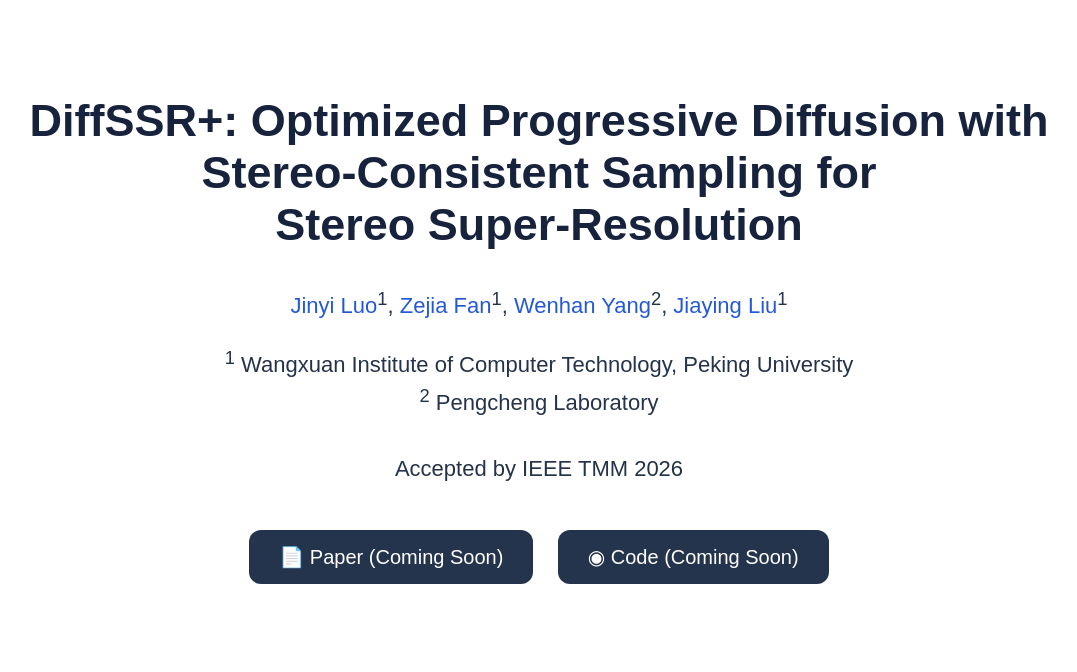
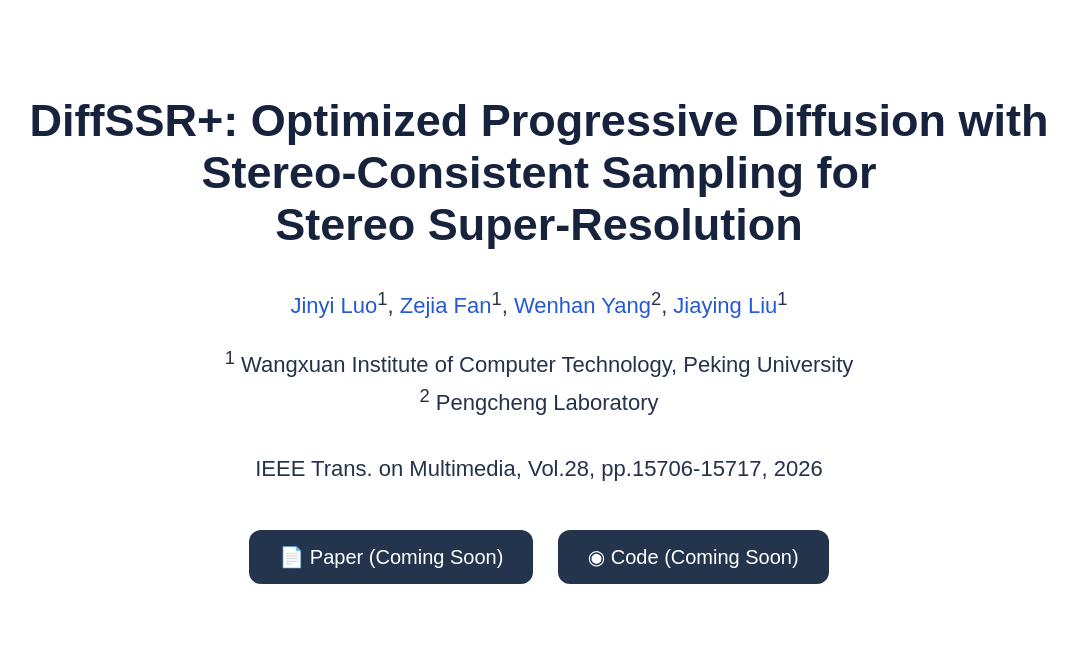
Before and after one commit to pku-JamesLuo/Project_DiffSSR, a plain HTML site: page index.html in a window 1280 px wide. Shown: the top 672 px of the page, without its empty margins (101-1178 px from the left). Drawn offline with Linux system fonts and the light colour scheme; a web font is replaced by a local one.

Commit message:
Update index.html

```diff
--- a/index.html
+++ b/index.html
@@ -51,7 +51,7 @@
     <sup>2</sup> Pengcheng Laboratory
     <br>
     <br>
-        Accepted by IEEE TMM 2026
+        IEEE Trans. on Multimedia, Vol.28, pp.15706-15717, 2026
     </div>
 
 
```
